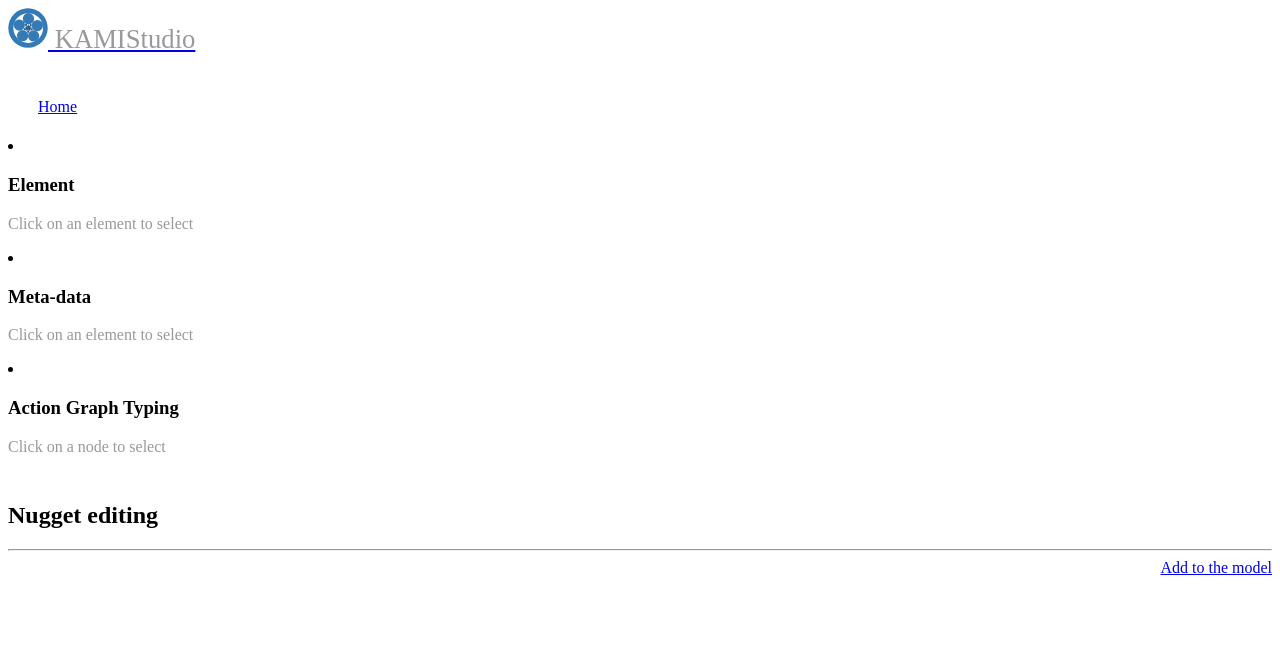
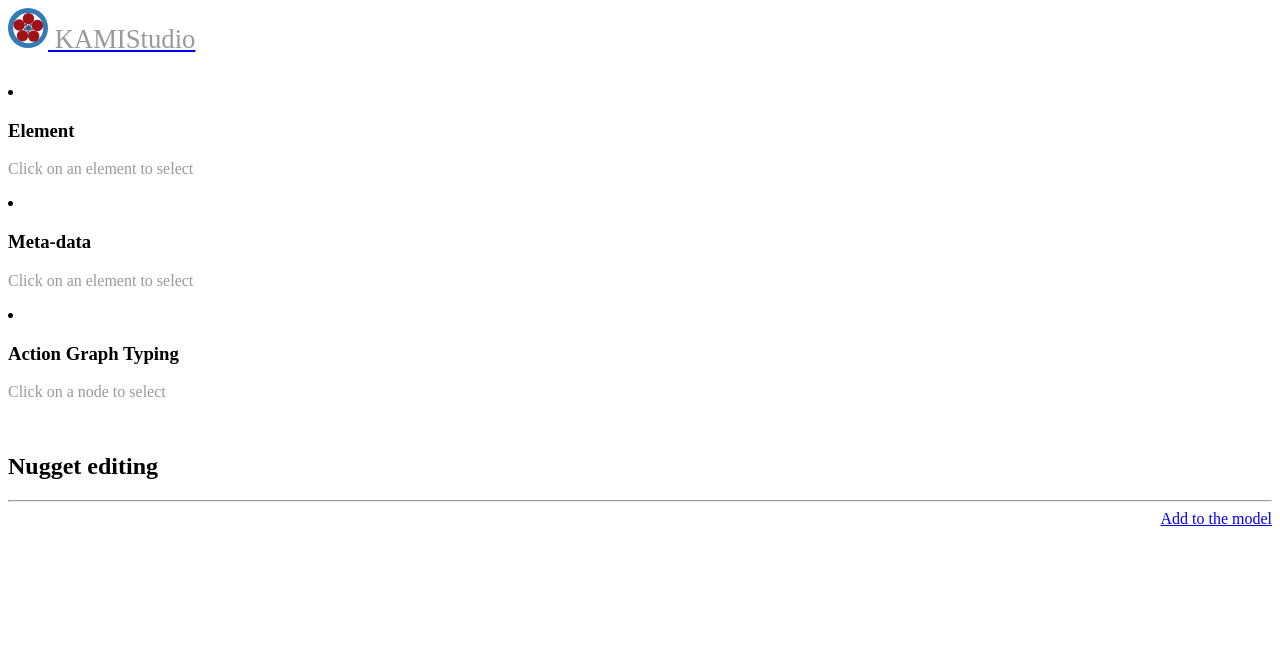
Before and after one commit to Kappa-Dev/KAMIStudio, a Flask app: template kamistudio/nuggets/templates/nugget_view.html in a window 1280 px wide. Shown: the top 663 px of the page. After the commit the page ends 526 px from the top, so only its background shows below. Run offline with Flask 2, Linux system fonts and the light colour scheme; the template is opened without the code that fills it, so the values that code supplies are empty; some libraries are stand-ins or nearby versions.

Commit message:
Moved panel black from base.html inside the workspace

```diff
--- a/kamistudio/templates/base.html
+++ b/kamistudio/templates/base.html
@@ -19,14 +19,14 @@
   <div class="container">
     <div class="row">
       <div class="col-sm-2 navbar-col"></div>
-      <div class="col-sm-2 navbar-col">
+      <div class="col-sm-4 navbar-col">
         <a class="navbar-brand" href="/home">
           <p id="titleP">
-              <img src="{{url_for('static', filename='img/logo.svg')}}" alt="logo" style="width:40px;height:40px;"> KAMIStudio
+              <img src="{{url_for('static', filename='img/logo1.svg')}}" alt="logo" style="width:40px;height:40px;"> KAMIStudio
           </p>
         </a>
       </div>
-      <div class="col-sm-6 navbar-col">
+      <div class="col-sm-4 navbar-col">
         {% block model_navigation %}
         {% endblock %}
       </div>
@@ -36,17 +36,6 @@
 {% endblock %}
 
 {% block content %}
-    <!-- Panel -->
-    <div class="row panel">
-      <div class="col-sm-2">
-        {% block home_button %}{% endblock %}
-      </div>
-      <div class="col-sm-8">
-        {% block panel_buttons %}{% endblock %}
-      </div>
-    </div>
-    <!-- end of panel -->
-
     <!-- Workspace -->
     <div class="row workspace">
           <!-- Sidebar -->
@@ -58,6 +47,13 @@
 
           <!-- Tabs -->
           <div class="col-sm-8" id="tabs-wrapper">
+            <!-- Panel -->
+              <div class="row panel">
+                <div class="col-sm-12">
+                  {% block panel_buttons %}{% endblock %}
+                </div>
+              </div>
+            <!-- end of panel -->
             <div class="container-fluid tabs">
               {% block tabs %}
               {% endblock %}
```
